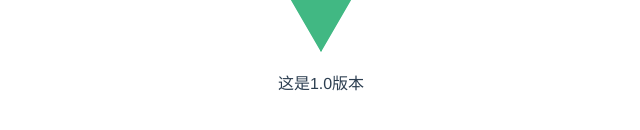
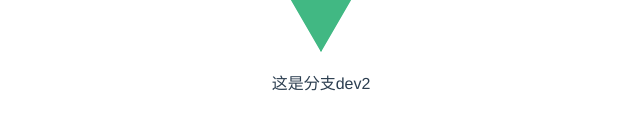
Before and after one commit to Taylorroger/version-controll, a Vue app: page / in a window 1280 px wide. Shown: the part 194-324 px from the top of the page, without its empty margins (319-959 px from the left). Built offline with nearby package versions, Linux system fonts and the light colour scheme.

Commit message:
这是dev2

```diff
--- a/src/components/HelloWorld.vue
+++ b/src/components/HelloWorld.vue
@@ -1,6 +1,6 @@
 <template>
   <div class="hello">
-    这是1.0版本
+    这是分支dev2
   </div>
 </template>
 
```
